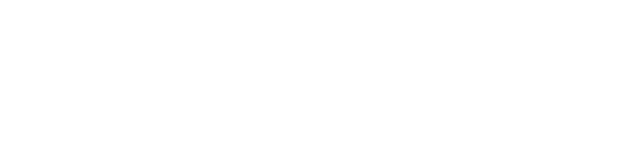
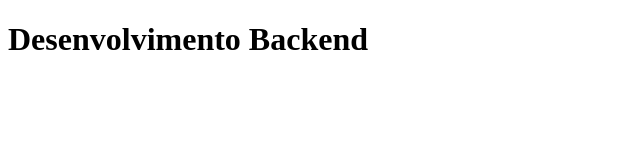
Before and after one commit to victorcosmedev/primeiro-projeto, a plain HTML site: page outros/exercicio1-git.html in a window 1280 px wide. Shown: the whole page, without its empty margins (0-640 px from the left). Drawn offline with Linux system fonts and the light colour scheme.

Commit message:
Criação do body e do h1

```diff
--- a/outros/exercicio1-git.html
+++ b/outros/exercicio1-git.html
@@ -4,4 +4,7 @@
     <meta charset="UTF-8" />
     <meta name="viewport" content="width=device-width, initial-scale=1.0" />
   </head>
+  <body>
+    <h1>Desenvolvimento Backend</h1>
+  </body>
 </html>
```
